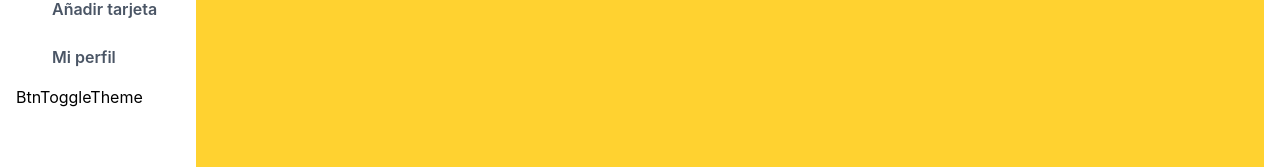
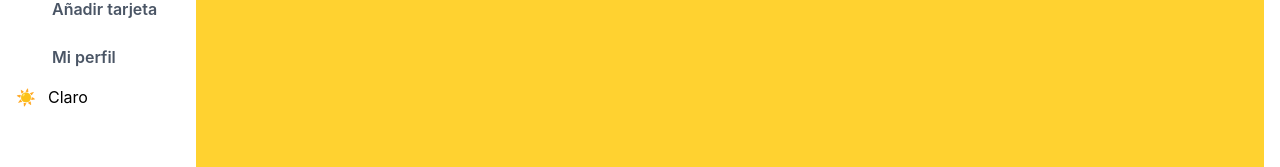
Before and after one commit to wizzard95/onlydevs-hijo, a React (Vite) app: page / in a window 1280 px wide. Shown: the part 283-450 px from the top of the page. Built offline with nearby package versions, Linux system fonts and the light colour scheme; some icons are missing.

Commit message:
config|ui(BtnToggleTheme.jsx): importar la funcion usethemestore para poder acceder al cambio de tema claro/oscuro

```diff
--- a/src/components/ui/buttons/BtnToggleTheme.jsx
+++ b/src/components/ui/buttons/BtnToggleTheme.jsx
@@ -1,9 +1,17 @@
+import { useThemeStore } from "../../../store/ThemeStore";
+
 export const BtnToggleTheme = () => {
+
+    const {theme, setTheme} = useThemeStore()
+
     return (
         <button className="flex items-center gap-3 p-2 rounded-lg
         hover:bg-gray-100 dark:hover:bg-primary/20 transition-all
-        justify-center cursor-pointer">
-            <span>BtnToggleTheme</span>
+        justify-center cursor-pointer"
+        onClick={setTheme}
+        >
+            <span>{theme === "light" ? "☀️" : "🌑"}</span>
+            <span>{theme === "light" ? "Claro" : "Oscuro"}</span>
         </button>
     );
 };
```
